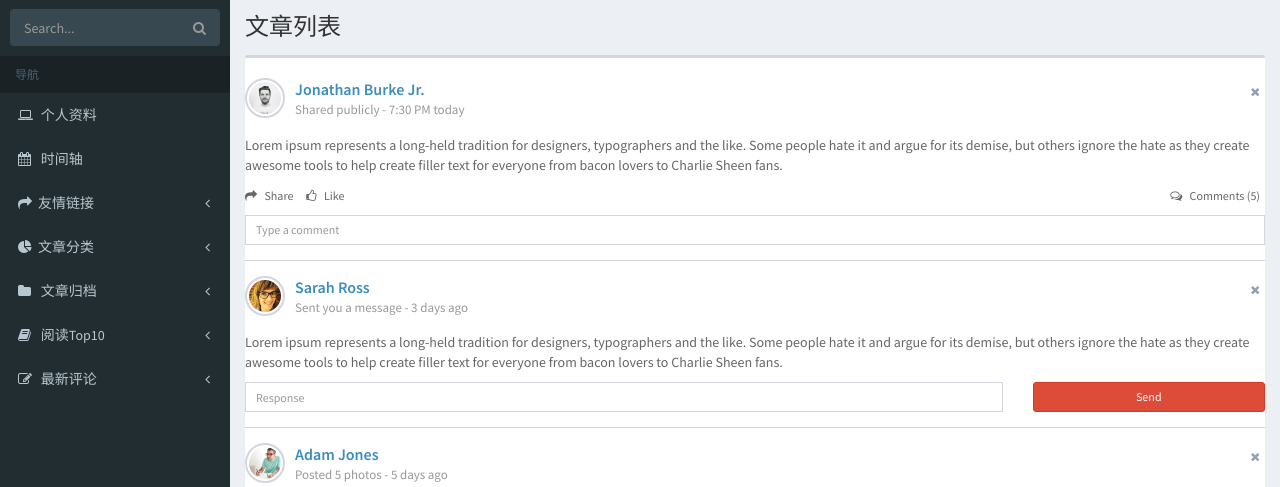
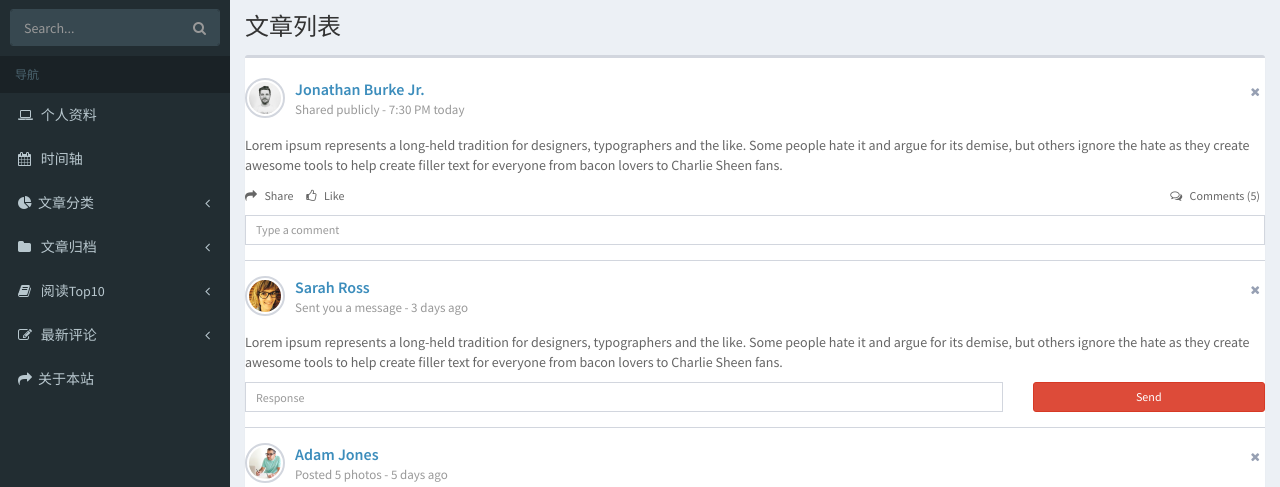
Before and after one commit to xushuzhen/my_site, a Django app: page /blog/ in a window 1280 px wide. Shown: the part 51-538 px from the top of the page. Run offline with Django 3.2, Linux system fonts and the light colour scheme; grey boxes labelled with a size stand in for pictures from a placeholder-image service; some libraries are stand-ins or nearby versions.

Commit message:
更新模版

```diff
--- a/templates/blog/blog_base.html
+++ b/templates/blog/blog_base.html
@@ -334,18 +334,6 @@
                 <li><a href="../../documentation/index.html"><i class="fa fa-calendar"></i> <span>时间轴</span></a></li>
                 <li class="treeview">
                     <a href="#">
-                        <i class="fa fa-share"></i><span>友情链接</span>
-                        <span class="pull-right-container">
-                            <i class="fa fa-angle-left pull-right"></i>
-                        </span>
-                    </a>
-                    <ul class="treeview-menu">
-                        <li><a href="../charts/chartjs.html"><i class="fa fa-circle-o"></i>我的广告页</a></li>
-                        <li><a href="../charts/morris.html"><i class="fa fa-circle-o"></i>我的淘宝店</a></li>
-                    </ul>
-                </li>
-                <li class="treeview">
-                    <a href="#">
                         <i class="fa fa-pie-chart"></i><span>文章分类</span>
                         <span class="pull-right-container">
                             <i class="fa fa-angle-left pull-right"></i>
@@ -414,6 +402,11 @@
                         <li><a href="../examples/500.html"><i class="fa fa-circle-o"></i>9</a></li>
                         <li><a href="../examples/500.html"><i class="fa fa-circle-o"></i>10</a></li>
                     </ul>
+                </li>
+                <li class="treeview">
+                    <a href="#">
+                        <i class="fa fa-share"></i><span>关于本站</span>
+                    </a>
                 </li>
             </ul>
         </section>
```
